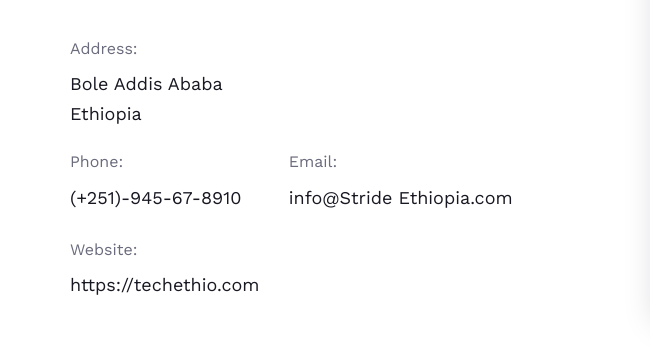
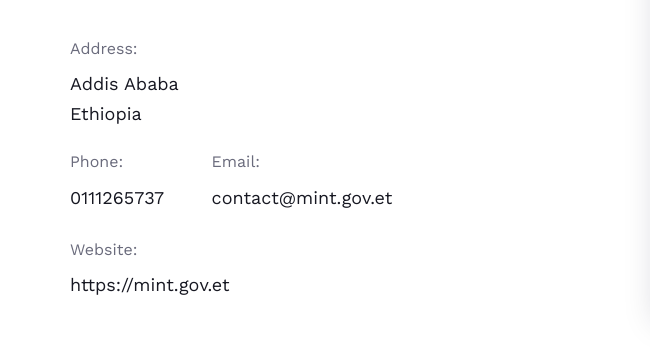
Before and after one commit to WorkuMekuriya/heca, a plain HTML site: page index.html in a window 1280 px wide. Shown: the part 3649-3999 px from the top of the page, 0-650 px from the left. Drawn offline with nearby package versions, Linux system fonts and the light colour scheme; grey boxes are pictures that could not be loaded.

Commit message:
Schedule update

```diff
--- a/index.html
+++ b/index.html
@@ -53,7 +53,7 @@
                             <ul class="dropdown mobile-menu">
                                 <li class="active"><a href="./index.html">Home</a></li>
                                 <!-- <li><a href="./speaker.html">Speakers</a></li> -->
-                                <li><a href="./schedule.html">Agenda</a></li>
+                                <!-- <li><a href="./schedule.html">Agenda</a></li> -->
                                 <li><a href="#">Exhibitor</a></li>
                                 <li><a href="#">Sponsors</a></li>
                                 <li><a href="./about-us.html">About</a></li>
@@ -1284,21 +1284,21 @@
                     <div class="cs-text">
                         <div class="ct-address">
                             <span>Address:</span>
-                            <p>Bole Addis Ababa<br />Ethiopia</p>
+                            <p>Addis Ababa<br />Ethiopia</p>
                         </div>
                         <ul>
                             <li>
                                 <span>Phone:</span>
-                                (+251)-945-67-8910
+                                0111265737
                             </li>
                             <li>
                                 <span>Email:</span>
-                                info@Stride Ethiopia.com
+                                contact@mint.gov.et
                             </li>
                         </ul>
                         <div class="ct-links">
                             <span>Website:</span>
-                            <p>https://techethio.com</p>
+                            <p>https://mint.gov.et</p>
                         </div>
                     </div>
                 </div>
@@ -1362,7 +1362,7 @@
                             <p><!-- Link back to Colorlib can't be removed. Template is licensed under CC BY 3.0. -->
                                 Copyright &copy;
                                 <script>document.write(new Date().getFullYear());</script> All rights reserved | <a
-                                    href="https://techethio.com" target="_blank">TechEthio</a>
+                                    href="https://mint.gov.et" target="_blank">TechEthio</a>
                                 <!-- Link back to Colorlib can't be removed. Template is licensed under CC BY 3.0. -->
                             </p>
                         </div>
```
Also changed, not shown: about-us.html (+2 -2 lines), blog-details.html (+1 -1 lines), blog.html (+1 -1 lines), contact.html (+6 -6 lines), index copy.html (+6 -6 lines), pricing.html (+5 -5 lines), schedule.html (+5 -5 lines), speaker.html (+6 -6 lines).
